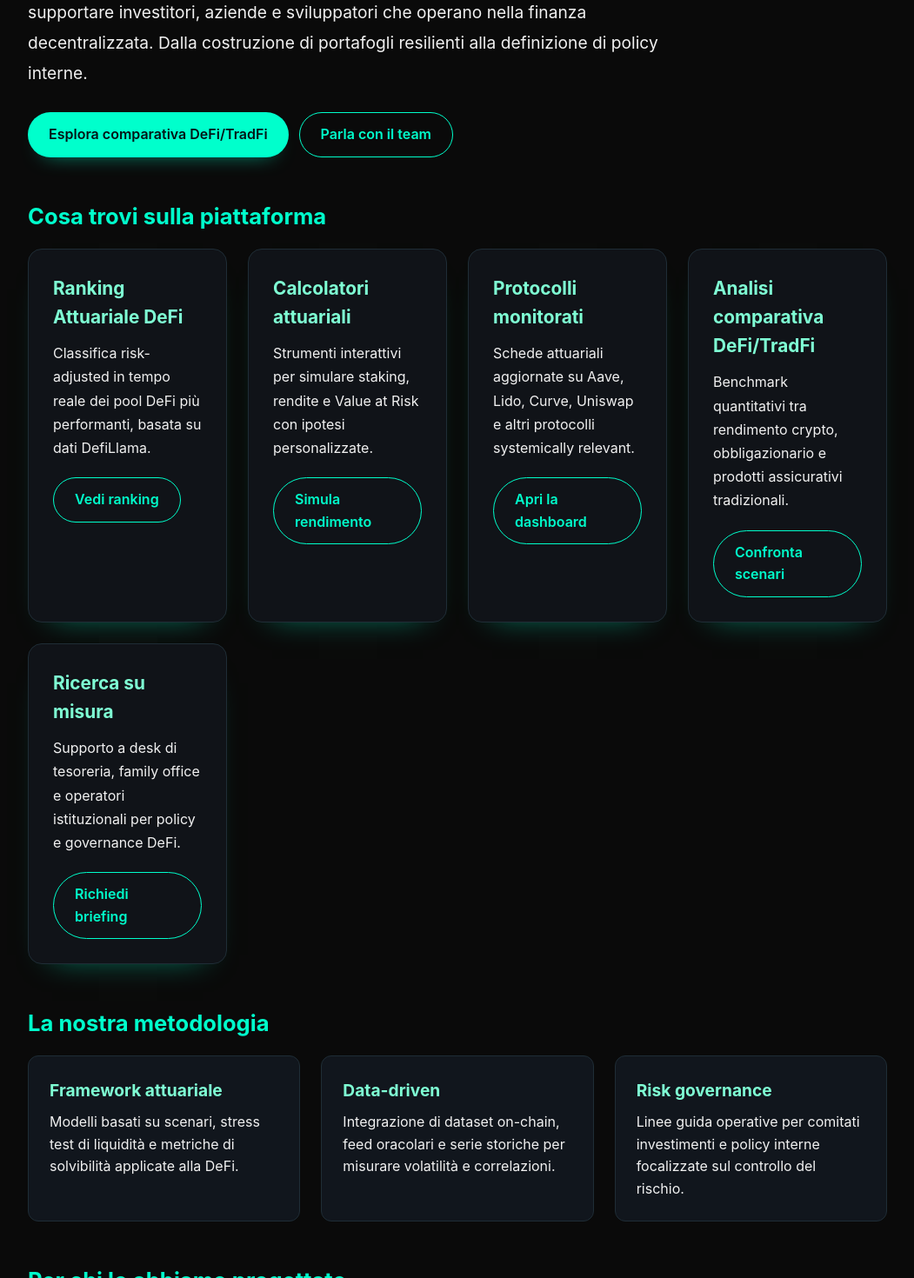
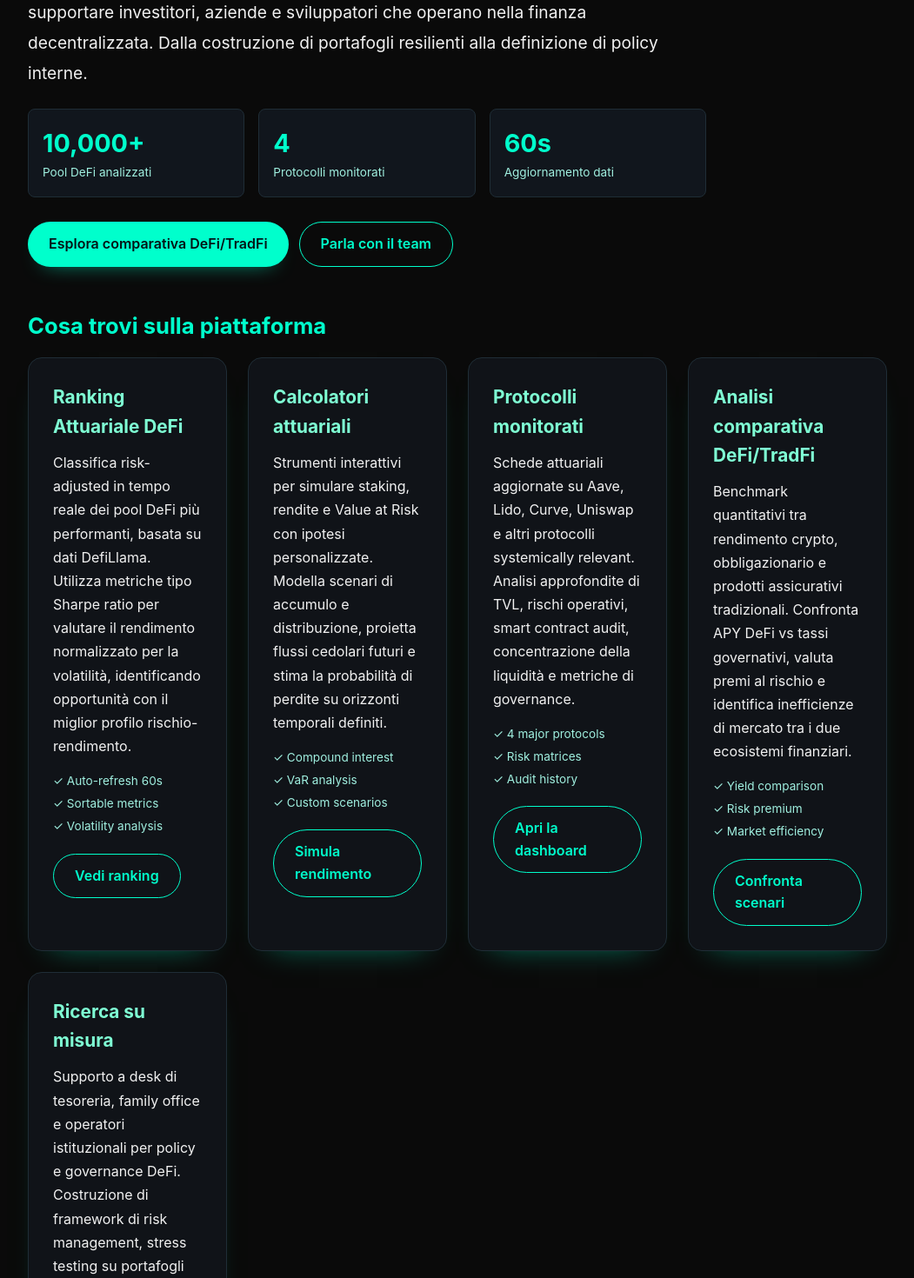
Before and after one commit to pietroscik/crypto-attuario, a Next.js app: page / in a window 1280 px wide. Shown: the part 440-1910 px from the top of the page at 87% size, without its empty margins (114-1165 px from the left). Built offline with nearby package versions, Linux system fonts and the light colour scheme.

Commit message:
Expand and improve homepage content with enhanced navigation
Co-authored-by: pietroscik <155844333+pietroscik@users.noreply.github.com>

```diff
--- a/pages/index.js
+++ b/pages/index.js
@@ -5,37 +5,42 @@ const services = [
   {
     title: "Ranking Attuariale DeFi",
     description:
-      "Classifica risk-adjusted in tempo reale dei pool DeFi più performanti, basata su dati DefiLlama.",
+      "Classifica risk-adjusted in tempo reale dei pool DeFi più performanti, basata su dati DefiLlama. Utilizza metriche tipo Sharpe ratio per valutare il rendimento normalizzato per la volatilità, identificando opportunità con il miglior profilo rischio-rendimento.",
     link: "/attuario",
     cta: "Vedi ranking",
+    features: ["Auto-refresh 60s", "Sortable metrics", "Volatility analysis"]
   },
   {
     title: "Calcolatori attuariali",
     description:
-      "Strumenti interattivi per simulare staking, rendite e Value at Risk con ipotesi personalizzate.",
+      "Strumenti interattivi per simulare staking, rendite e Value at Risk con ipotesi personalizzate. Modella scenari di accumulo e distribuzione, proietta flussi cedolari futuri e stima la probabilità di perdite su orizzonti temporali definiti.",
     link: "/staking",
     cta: "Simula rendimento",
+    features: ["Compound interest", "VaR analysis", "Custom scenarios"]
   },
   {
     title: "Protocolli monitorati",
     description:
-      "Schede attuariali aggiornate su Aave, Lido, Curve, Uniswap e altri protocolli systemically relevant.",
+      "Schede attuariali aggiornate su Aave, Lido, Curve, Uniswap e altri protocolli systemically relevant. Analisi approfondite di TVL, rischi operativi, smart contract audit, concentrazione della liquidità e metriche di governance.",
     link: "/defi",
     cta: "Apri la dashboard",
+    features: ["4 major protocols", "Risk matrices", "Audit history"]
   },
   {
     title: "Analisi comparativa DeFi/TradFi",
     description:
-      "Benchmark quantitativi tra rendimento crypto, obbligazionario e prodotti assicurativi tradizionali.",
+      "Benchmark quantitativi tra rendimento crypto, obbligazionario e prodotti assicurativi tradizionali. Confronta APY DeFi vs tassi governativi, valuta premi al rischio e identifica inefficienze di mercato tra i due ecosistemi finanziari.",
     link: "/confronto",
     cta: "Confronta scenari",
+    features: ["Yield comparison", "Risk premium", "Market efficiency"]
   },
   {
     title: "Ricerca su misura",
     description:
-      "Supporto a desk di tesoreria, family office e operatori istituzionali per policy e governance DeFi.",
+      "Supporto a desk di tesoreria, family office e operatori istituzionali per policy e governance DeFi. Costruzione di framework di risk management, stress testing su portafogli multi-protocollo e analisi di scenari macroeconomici.",
     link: "/sponsor",
     cta: "Richiedi briefing",
+    features: ["Custom research", "Risk frameworks", "Stress testing"]
   },
 ];
 
@@ -43,17 +48,20 @@ const methodology = [
   {
     title: "Framework attuariale",
     detail:
-      "Modelli basati su scenari, stress test di liquidità e metriche di solvibilità applicate alla DeFi.",
+      "Modelli basati su scenari, stress test di liquidità e metriche di solvibilità applicate alla DeFi. Utilizziamo tecniche di valutazione del rischio mutuate dalle compagnie assicurative e dai fondi pensione per quantificare l'esposizione e costruire buffer di capitale adeguati.",
+    icon: "📊"
   },
   {
     title: "Data-driven",
     detail:
-      "Integrazione di dataset on-chain, feed oracolari e serie storiche per misurare volatilità e correlazioni.",
+      "Integrazione di dataset on-chain, feed oracolari e serie storiche per misurare volatilità e correlazioni. Analisi quantitativa di oltre 10.000 pool DeFi con granularità oraria, tracciamento di liquidazioni, slippage effettivo e profondità del book.",
+    icon: "📈"
   },
   {
     title: "Risk governance",
     detail:
-      "Linee guida operative per comitati investimenti e policy interne focalizzate sul controllo del rischio.",
+      "Linee guida operative per comitati investimenti e policy interne focalizzate sul controllo del rischio. Framework di asset allocation tattica, regole di rebalancing automatico e protocolli di gestione della crisi per minimizzare drawdown inaspettati.",
+    icon: "🛡️"
   },
 ];
 
@@ -61,17 +69,20 @@ const useCases = [
   {
     title: "Desk di tesoreria",
     detail:
-      "Gestisci esposizioni su stablecoin e protocolli lending con metriche di sensitività e VaR giornalieri.",
+      "Gestisci esposizioni su stablecoin e protocolli lending con metriche di sensitività e VaR giornalieri. Monitora il rischio di controparte, ottimizza l'allocazione della liquidità tra chain multiple e costruisci strategie di hedging dinamico con derivati on-chain.",
+    icon: "🏦"
   },
   {
     title: "Family office",
     detail:
-      "Costruisci strategie di rendita e successione utilizzando token staked e flussi cedolari DeFi.",
+      "Costruisci strategie di rendita e successione utilizzando token staked e flussi cedolari DeFi. Pianifica distribuzione multi-generazionale del patrimonio crypto, ottimizza la fiscalità attraverso veicoli giuridici appropriati e massimizza yield sostenibile nel lungo periodo.",
+    icon: "👥"
   },
   {
     title: "Operatori fintech",
     detail:
-      "Integra servizi DeFi in prodotti retail mantenendo controlli su liquidità, KYC e compliance.",
+      "Integra servizi DeFi in prodotti retail mantenendo controlli su liquidità, KYC e compliance. Wrappa protocolli DeFi in interfacce user-friendly, gestisci custody segregata, implementa controlli AML/CTF e fornisci reporting regolamentare automatizzato.",
+    icon: "💼"
   },
 ];
 
@@ -80,19 +91,19 @@ const onboardingSteps = [
     step: "01",
     title: "Definisci gli obiettivi",
     detail:
-      "Quantifica orizzonte temporale, propensione al rischio e vincoli di liquidità del tuo mandato.",
+      "Quantifica orizzonte temporale, propensione al rischio e vincoli di liquidità del tuo mandato. Determina target di rendimento annuo, drawdown massimo tollerabile e necessità di redemption a breve termine per costruire un profilo di rischio chiaro e misurabile.",
   },
   {
     step: "02",
     title: "Seleziona gli strumenti",
     detail:
-      "Sfrutta calcolatori, schede protocollo e benchmark per scegliere le strategie più coerenti.",
+      "Sfrutta calcolatori, schede protocollo e benchmark per scegliere le strategie più coerenti. Confronta rendimenti risk-adjusted, valuta concentrazione della liquidità, analizza audit di sicurezza e costruisci un portafoglio diversificato cross-chain e cross-protocol.",
   },
   {
     step: "03",
     title: "Monitora e aggiorna",
     detail:
-      "Imposta alert e revisioni periodiche con i nostri modelli per mantenere il portafoglio in equilibrio.",
+      "Imposta alert e revisioni periodiche con i nostri modelli per mantenere il portafoglio in equilibrio. Ricevi notifiche su eventi critici (liquidazioni, exploit, governance proposals), traccia metriche in real-time e adatta l'allocazione a condizioni di mercato mutevoli.",
   },
 ];
 
@@ -137,11 +148,48 @@ function Home() {
           <h1 style={{ fontSize: "3rem", margin: "0.75rem 0", color: "#00ffcc" }}>
             Modelli quantitativi per decisioni crypto informate
           </h1>
-          <p style={{ fontSize: "1.2rem", lineHeight: 1.8, maxWidth: "780px" }}>
+          <p style={{ fontSize: "1.2rem", lineHeight: 1.8, maxWidth: "780px", marginBottom: "1.5rem" }}>
             Crypto-Attuario combina metodi attuariali, dati on-chain e controllo del rischio per supportare investitori,
             aziende e sviluppatori che operano nella finanza decentralizzata. Dalla costruzione di portafogli resilienti alla
             definizione di policy interne.
           </p>
+
+          {/* Quick Stats */}
+          <div style={{
+            display: "grid",
+            gridTemplateColumns: "repeat(auto-fit, minmax(150px, 1fr))",
+            gap: "1rem",
+            marginBottom: "1.5rem",
+            maxWidth: "780px"
+          }}>
+            <div style={{
+              padding: "1rem",
+              background: "#11161d",
+              borderRadius: "8px",
+              border: "1px solid #1f2d36"
+            }}>
+              <div style={{ fontSize: "1.8rem", color: "#00ffcc", fontWeight: "bold" }}>10,000+</div>
+              <div style={{ fontSize: "0.85rem", color: "#a0f0e0" }}>Pool DeFi analizzati</div>
+            </div>
+            <div style={{
+              padding: "1rem",
+              background: "#11161d",
+              borderRadius: "8px",
+              border: "1px solid #1f2d36"
+            }}>
+              <div style={{ fontSize: "1.8rem", color: "#00ffcc", fontWeight: "bold" }}>4</div>
+              <div style={{ fontSize: "0.85rem", color: "#a0f0e0" }}>Protocolli monitorati</div>
+            </div>
+            <div style={{
+              padding: "1rem",
+              background: "#11161d",
+              borderRadius: "8px",
+              border: "1px solid #1f2d36"
+            }}>
+              <div style={{ fontSize: "1.8rem", color: "#00ffcc", fontWeight: "bold" }}>60s</div>
+              <div style={{ fontSize: "0.85rem", color: "#a0f0e0" }}>Aggiornamento dati</div>
+            </div>
+          </div>
           <div style={{ display: "flex", flexWrap: "wrap", gap: "0.75rem", marginTop: "1.75rem" }}>
             <a className="cta-btn" href="/confronto">
               Esplora comparativa DeFi/TradFi
@@ -175,7 +223,22 @@ function Home() {
                 <h3 style={{ color: "#7fffd4", marginBottom: "0.75rem", fontSize: "1.3rem" }}>
                   {service.title}
                 </h3>
-                <p style={{ lineHeight: 1.7, marginBottom: "1.25rem" }}>{service.description}</p>
+                <p style={{ lineHeight: 1.7, marginBottom: "1rem" }}>{service.description}</p>
+                {service.features && (
+                  <ul style={{
+                    listStyle: "none",
+                    padding: 0,
+                    marginBottom: "1.25rem",
+                    fontSize: "0.85rem",
+                    color: "#a0f0e0"
+                  }}>
+                    {service.features.map((feature, idx) => (
+                      <li key={idx} style={{ marginBottom: "0.25rem" }}>
+                        ✓ {feature}
+                      </li>
+                    ))}
+                  </ul>
+                )}
                 <a className="cta-btn secondary" href={service.link}>
                   {service.cta}
                 </a>
@@ -203,6 +266,7 @@ function Home() {
                   border: "1px solid #1f2d36",
                 }}
               >
+                <div style={{ fontSize: "2rem", marginBottom: "0.5rem" }}>{item.icon}</div>
                 <h3 style={{ color: "#7fffd4", marginBottom: "0.5rem" }}>{item.title}</h3>
                 <p style={{ lineHeight: 1.6 }}>{item.detail}</p>
               </div>
@@ -229,6 +293,7 @@ function Home() {
                   border: "1px solid #1f2d36",
                 }}
               >
+                <div style={{ fontSize: "2rem", marginBottom: "0.5rem" }}>{item.icon}</div>
                 <h3 style={{ color: "#7fffd4", marginBottom: "0.5rem" }}>{item.title}</h3>
                 <p style={{ lineHeight: 1.6 }}>{item.detail}</p>
               </div>
@@ -326,17 +391,32 @@ function Home() {
 
         <section
           style={{
-            background: "#101318",
+            background: "linear-gradient(135deg, #101318 0%, #1a1f2e 100%)",
             borderRadius: "16px",
-            padding: "2rem",
+            padding: "2.5rem",
             border: "1px solid #1f2d36",
+            boxShadow: "0 20px 40px -20px rgba(0, 255, 204, 0.3)",
           }}
         >
+          <div style={{ maxWidth: "700px" }}>
+            <div style={{ fontSize: "2.5rem", marginBottom: "1rem" }}>📬</div>
             <h2 style={{ color: "#00ffcc", marginBottom: "0.75rem" }}>Ricevi la newsletter attuariale</h2>
-          <p style={{ lineHeight: 1.7, marginBottom: "1.25rem" }}>
+            <p style={{ lineHeight: 1.7, marginBottom: "0.75rem" }}>
               Un riepilogo mensile con aggiornamenti sui protocolli monitorati, dashboard di rischio e strumenti che stiamo
               sviluppando. Nessuno spam, solo insight azionabili per professionisti della finanza decentralizzata.
             </p>
+            <ul style={{
+              listStyle: "none",
+              padding: 0,
+              marginBottom: "1.5rem",
+              fontSize: "0.9rem",
+              color: "#a0f0e0"
+            }}>
+              <li style={{ marginBottom: "0.5rem" }}>✓ Analisi mensili di mercato e volatilità</li>
+              <li style={{ marginBottom: "0.5rem" }}>✓ Nuovi protocolli e pool ad alto rendimento risk-adjusted</li>
+              <li style={{ marginBottom: "0.5rem" }}>✓ Alert su eventi critici (exploit, governance, liquidazioni)</li>
+              <li style={{ marginBottom: "0.5rem" }}>✓ Accesso anticipato a nuovi strumenti e calcolatori</li>
+            </ul>
             <div style={{ display: "flex", flexWrap: "wrap", gap: "0.75rem" }}>
               <a className="cta-btn" href="mailto:ricerche@crypto-attuario.com">
                 Iscriviti ora
@@ -345,6 +425,7 @@ function Home() {
                 Leggi gli articoli
               </a>
             </div>
+          </div>
         </section>
       </div>
     </Layout>
```
Lines whose indentation alone changed are shown as unchanged.
